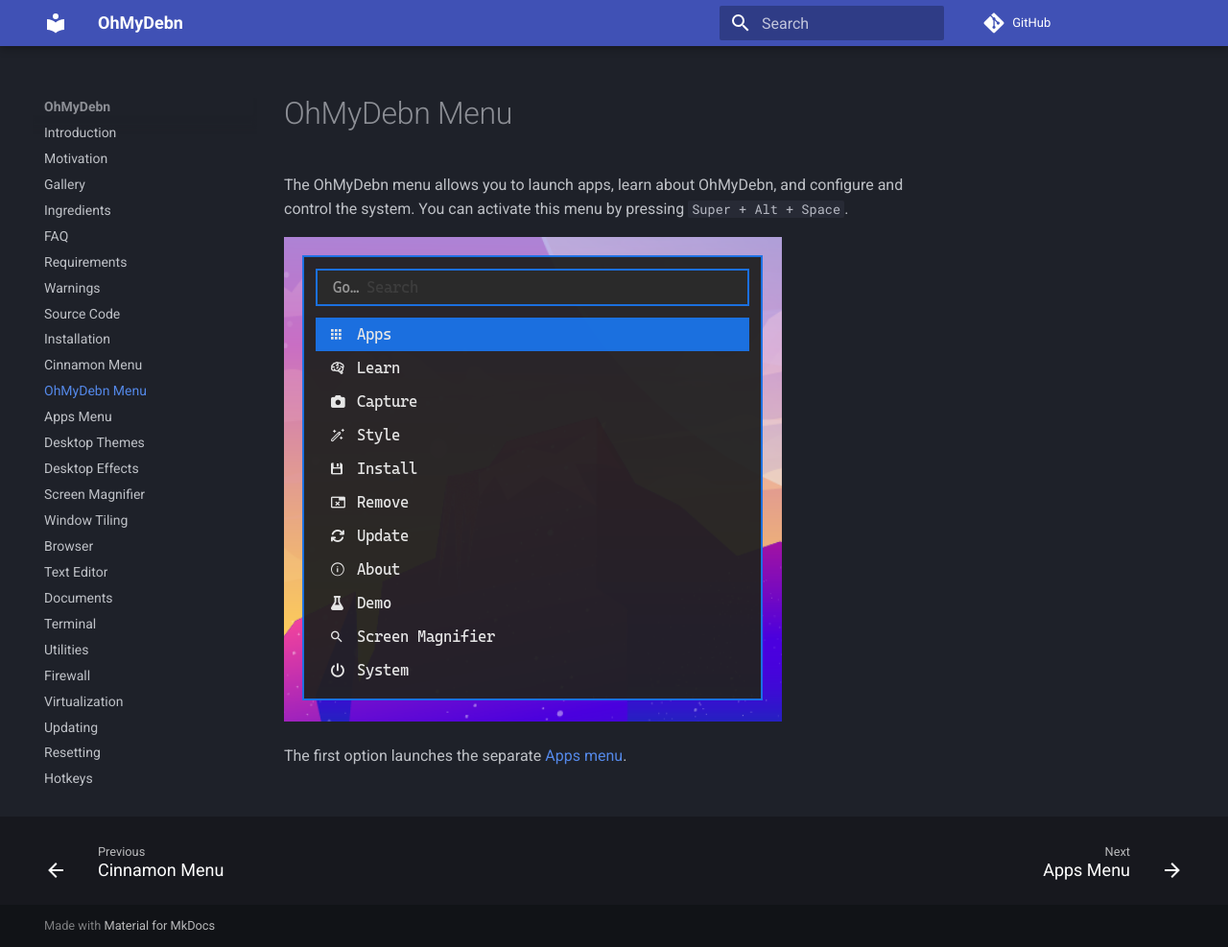
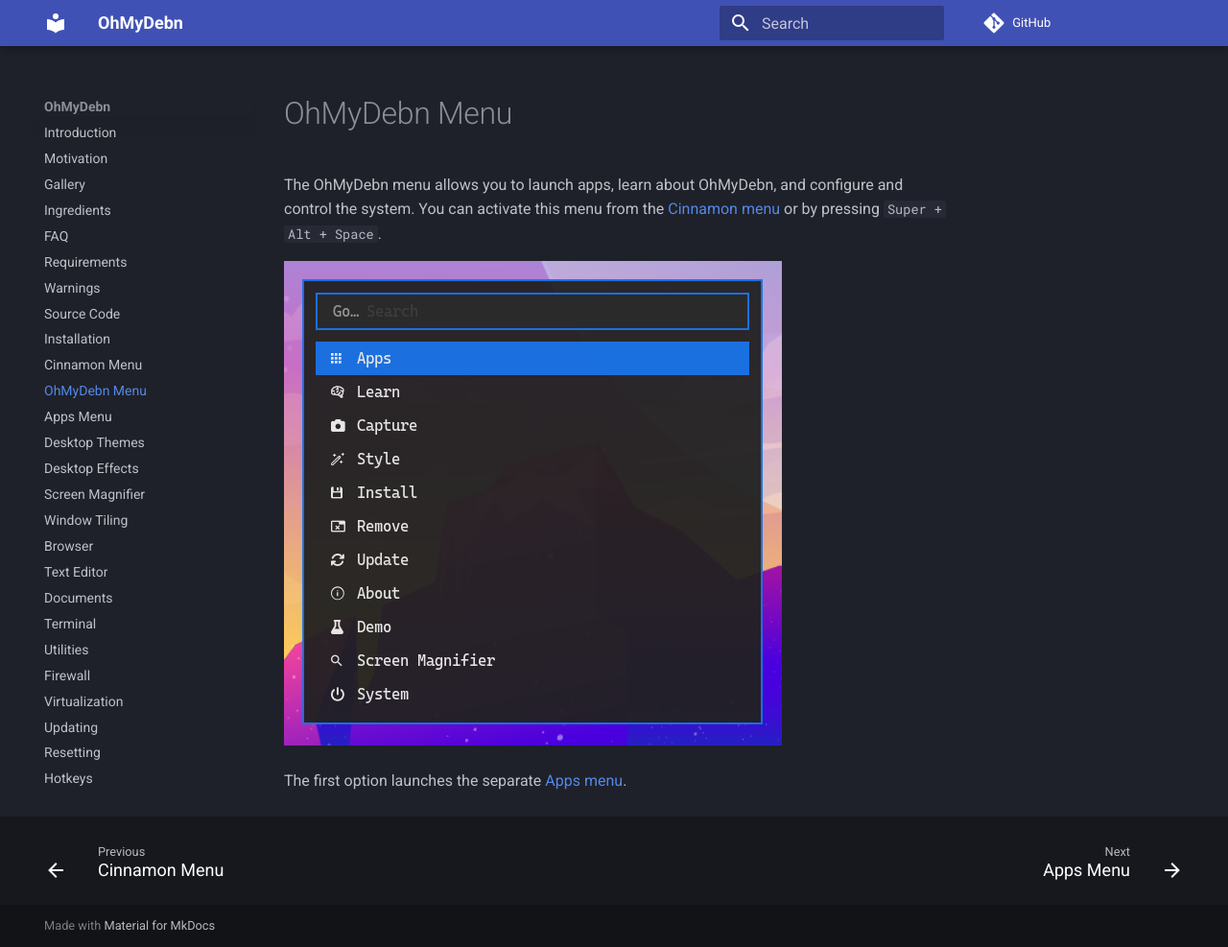
Before and after one commit to dougburks/ohmydebn-docs, an MkDocs documentation site: the page built from docs/ohmydebn-menu.md, in a window 1280 px wide and 987 px high. Shown: the whole window at 96% size. Built offline with MkDocs 1.6.1 and Material for MkDocs 9.7.7, drawn with Linux system fonts in a browser that asks for light colours; comment, search, counter and statistics services are not loaded.

Commit message:
link to cinnamon-menu

```diff
--- a/docs/ohmydebn-menu.md
+++ b/docs/ohmydebn-menu.md
@@ -1,4 +1,4 @@
-The OhMyDebn menu allows you to launch apps, learn about OhMyDebn, and configure and control the system. You can activate this menu by pressing `Super + Alt + Space`.
+The OhMyDebn menu allows you to launch apps, learn about OhMyDebn, and configure and control the system. You can activate this menu from the [Cinnamon menu](cinnamon-menu.md) or by pressing `Super + Alt + Space`.
 
 ![OhMyDebn Menu](https://raw.githubusercontent.com/dougburks/ohmydebn-docs/refs/heads/main/images/ohmydebn-menu.png)
 
```
